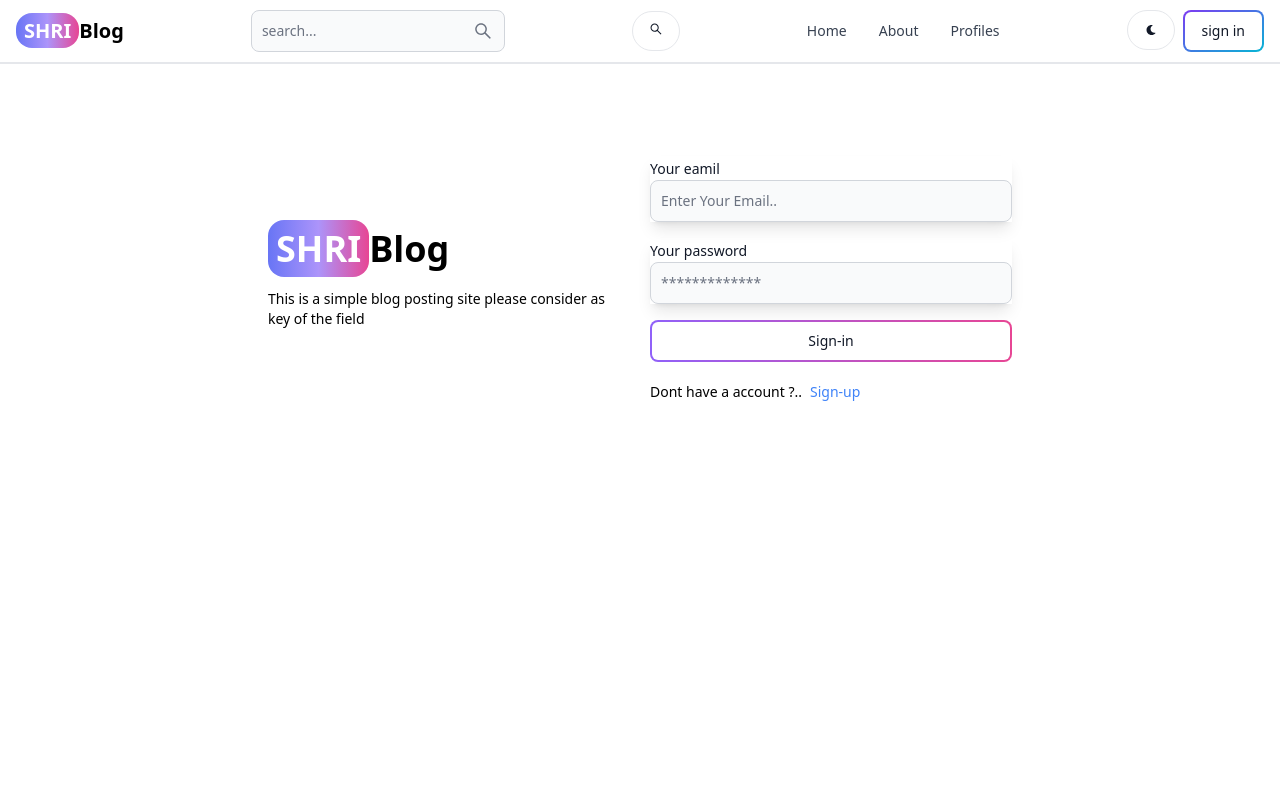
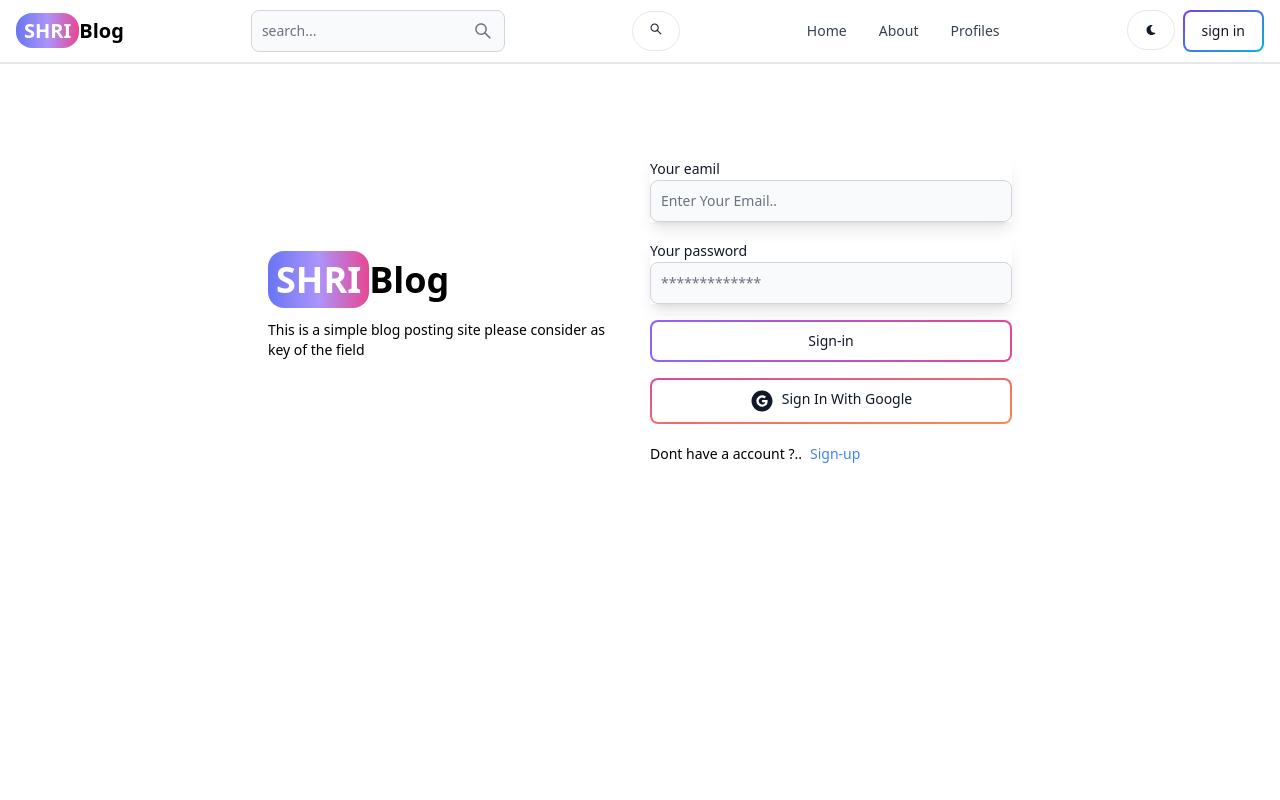
Before and after one commit to Shrikantmishra1/MERN_BLOG_SHRI, a React (Vite) app in the folder client/: page /sign-in in a window 1280 px wide. Shown: the top 800 px of the page. Built offline with nearby package versions, Linux system fonts and the light colour scheme.

Commit message:
Added Oauth button

```diff
--- /dev/null
+++ b/client/src/component/OAuth.jsx
@@ -0,0 +1,20 @@
+import { Button } from "flowbite-react";
+import { AiFillGoogleCircle } from "react-icons/ai";
+
+const OAuth = () => {
+    const handelGoogleClick=()=>{
+           console.log("Hello");
+    }
+  return (
+    <Button
+    onClick={handelGoogleClick}
+
+
+    type="button" gradientDuoTone="pinkToOrange" outline>
+      <AiFillGoogleCircle className="w-6 h-6 mr-2" />
+      Sign In With Google
+    </Button>
+  );
+};
+
+export default OAuth;
--- a/client/src/pages/SignIn.jsx
+++ b/client/src/pages/SignIn.jsx
@@ -7,6 +7,7 @@ import {
   signInSuccess,
 } from "../redux/user/userSlice";
 import { useSelector, useDispatch } from "react-redux";
+import OAuth from "../component/OAuth";
 
 const SignIn = () => {
   const dispatch = useDispatch();
@@ -106,6 +107,7 @@ const SignIn = () => {
                 "Sign-in"
               )}
             </Button>
+            <OAuth/>
           </form>
 
           <div className="flex gap-2 text-sm mt-5">
--- a/client/src/pages/SignUp.jsx
+++ b/client/src/pages/SignUp.jsx
@@ -1,6 +1,7 @@
 import { Label, TextInput, Button, Alert, Spinner } from "flowbite-react";
 import { useState } from "react";
 import { Link, useNavigate } from "react-router-dom";
+import OAuth from "../component/OAuth";
 const SignUp = () => {
   const [formData, setFormData] = useState({});
   const [errorMessage, seterrorMessage] = useState(null);
@@ -107,6 +108,7 @@ const SignUp = () => {
                 "Sign-up"
               )}
             </Button>
+            <OAuth/>
           </form>
 
           <div className="flex gap-2 text-sm mt-5">
```
